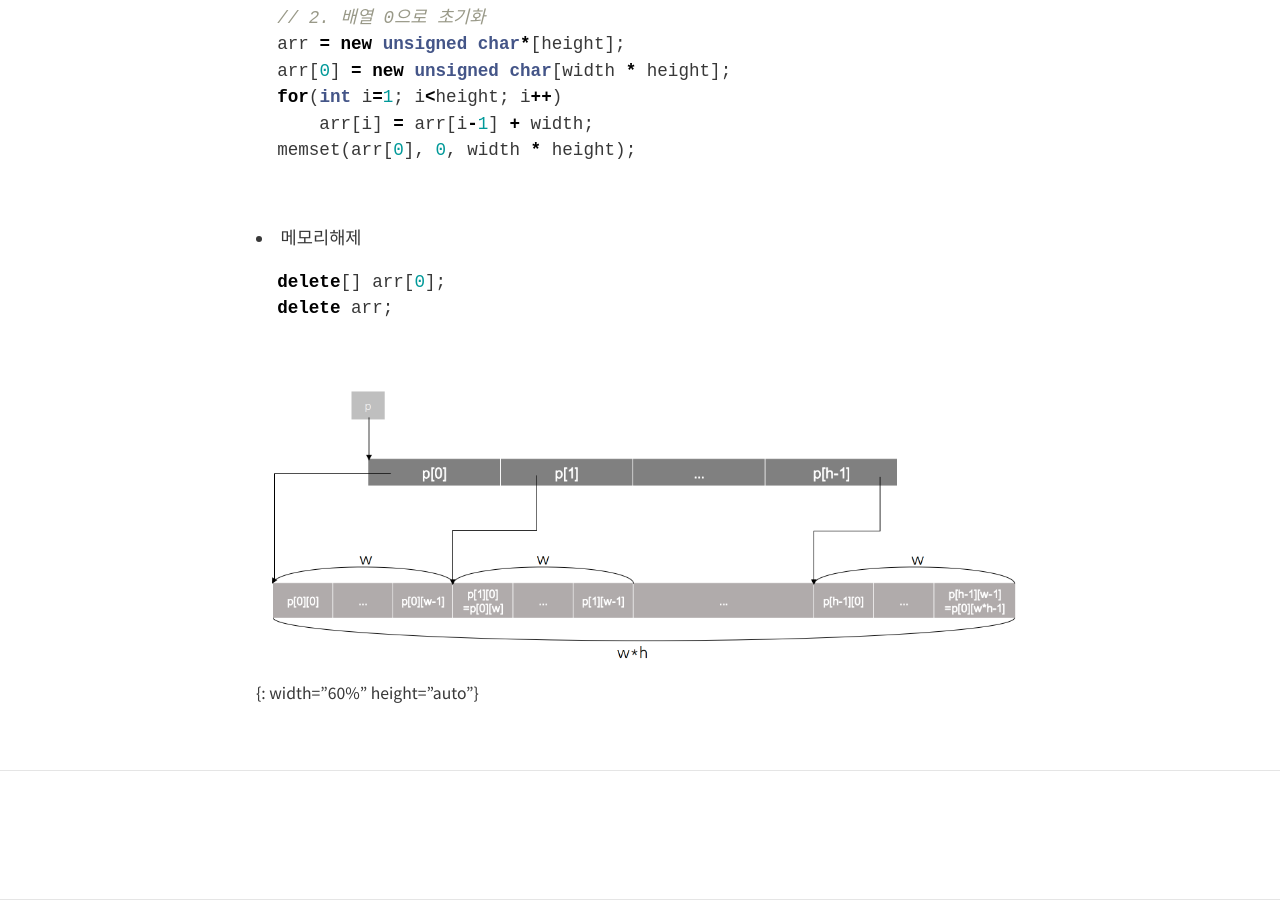
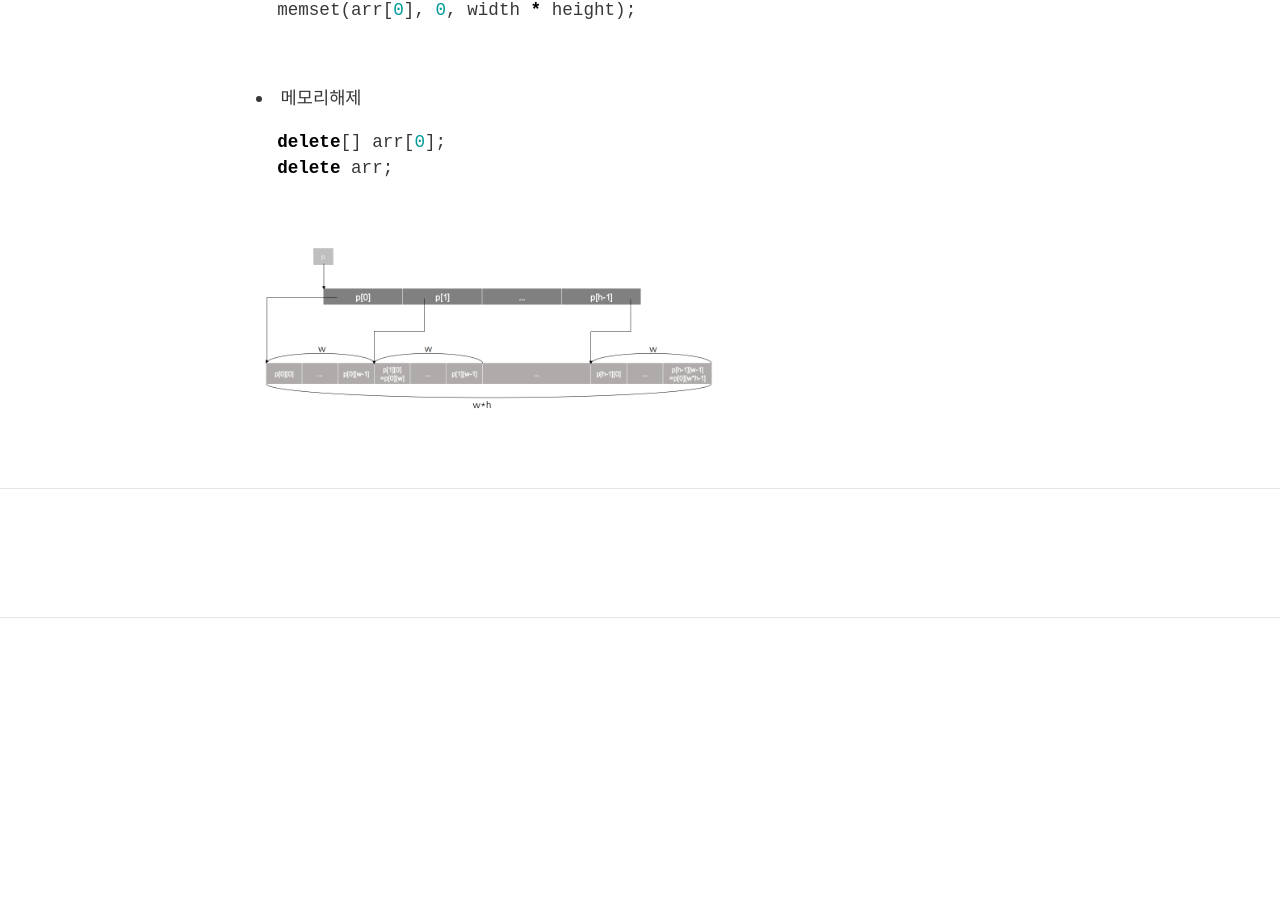
Before and after one commit to jayasou/jayasou.github.io, a Jekyll site: the page built from _posts/2019-09-07-imageProcess1.md, in a window 1280 px wide and 900 px high, scrolled down 2868 px. Built offline with Jekyll 4.4.1, drawn with Linux system fonts in a browser that asks for light colours; nearby versions of some CDN libraries; comment, search, counter and statistics services are not loaded; after the commit the page ends 3486 px from its top, so only the background shows below that.

Commit message:
Update: imageSize

```diff
--- a/_posts/2019-09-07-imageProcess1.md
+++ b/_posts/2019-09-07-imageProcess1.md
@@ -77,7 +77,7 @@ categories: [ComputerVision]
 ~~~
 <br/>
 
-![arr1](/images/arr1.png)
+![arr1](/images/arr1.png){: width="60%" height="auto"}
 
 <hr>
 
@@ -107,4 +107,4 @@ categories: [ComputerVision]
 ~~~
 <br/>
 
-![arr2](/images/arr2.png) {: width="60%" height="auto"}
+![arr2](/images/arr2.png){: width="60%" height="auto"}
```
